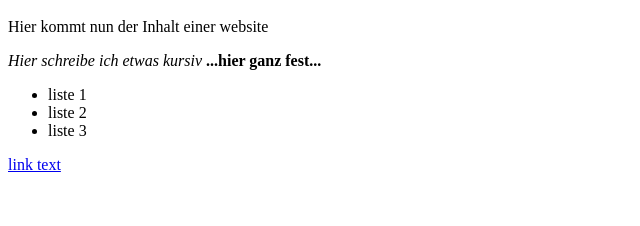
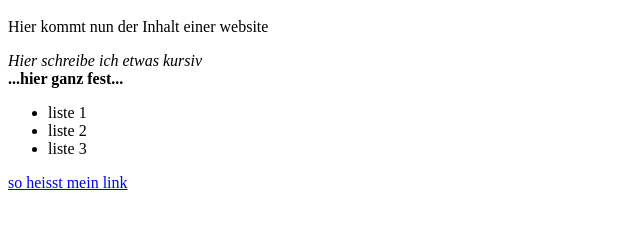
Before and after one commit to micbossh/micbossh.github.io, a plain HTML site: page index.html in a window 1280 px wide. Shown: the part 48-274 px from the top of the page, without its empty margins (0-640 px from the left). Drawn offline with Linux system fonts and the light colour scheme.

Commit message:
kleine änderungen2

```diff
--- a/index.html
+++ b/index.html
@@ -1,13 +1,14 @@
 <html>
 <head>
+</head>
+<body>
 <title>Das ist der Titel</title>
 <h1>Das ist die grösste Überschrift</h1>
-</head>
-<body>
 <p>Hier kommt nun der Inhalt einer website</p>
 <em>Hier schreibe ich etwas kursiv</em>
+<br/>
 <strong>...hier ganz fest...</strong>
 <ul><li>liste 1</li><li>liste 2</li><li>liste 3</li></ul>
-<a href="http://djangogirls.org/">link text</a>
+<a href="http://djangogirls.org/">so heisst mein link</a>
 </body>
 </html>
```
